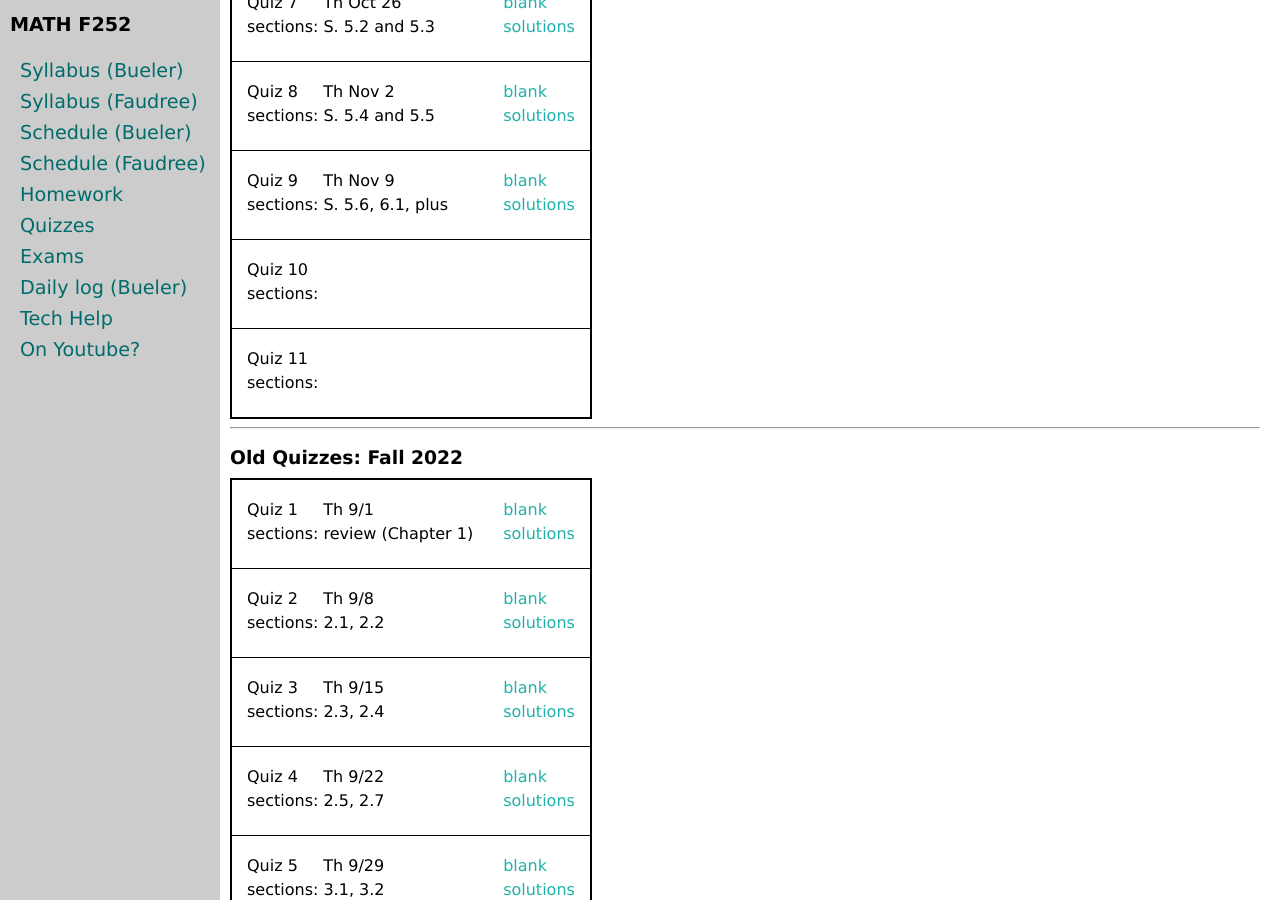
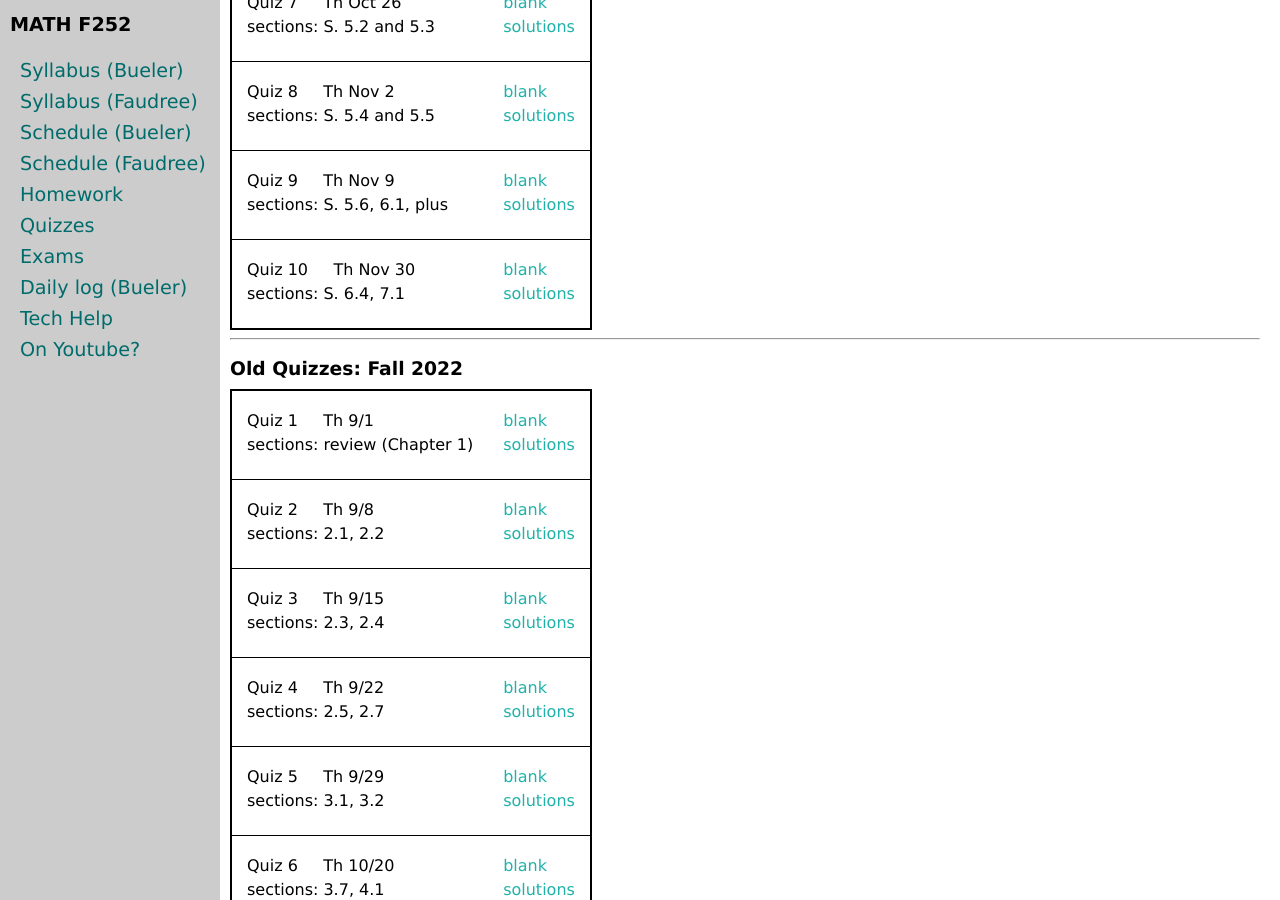
Before and after one commit to uaf-math/calc2, a Jekyll site: the page built from quizzes.md, in a window 1280 px wide and 900 px high, scrolled down 1906 px. Built offline with Jekyll 4.4.1, drawn with Linux system fonts in a browser that asks for light colours.

Commit message:
Update quizzesF23.yml

```diff
--- a/_data/quizzesF23.yml
+++ b/_data/quizzesF23.yml
@@ -47,12 +47,7 @@ quizzes:
   blank: M252-f23-q9.pdf
   solutions: M252-f23-q9-s.pdf
 - name: Quiz 10
-  date:
-  sections:
-  blank:
-  solutions:
-- name: Quiz 11
-  date:
-  sections:
-  blank:
-  solutions:
+  date: Nov 30
+  sections: S. 6.4, 7.1
+  blank: M252-f23-q10.pdf
+  solutions: M252-f23-q10-s.pdf
```
